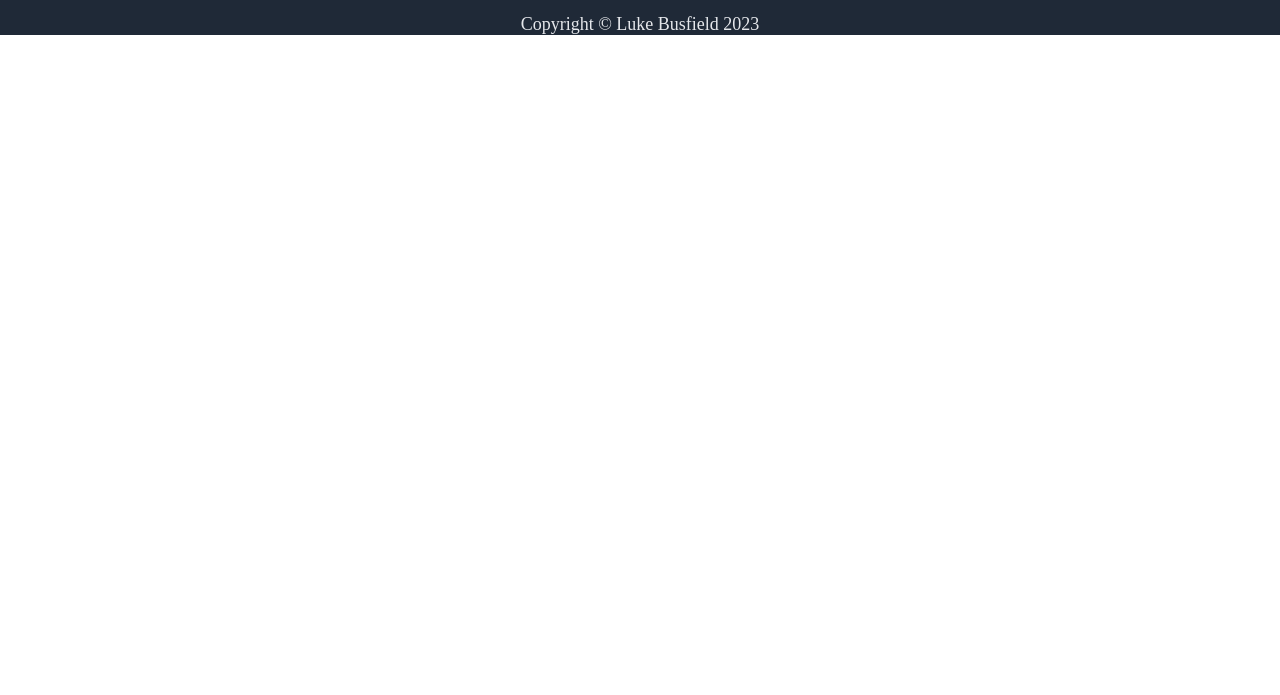
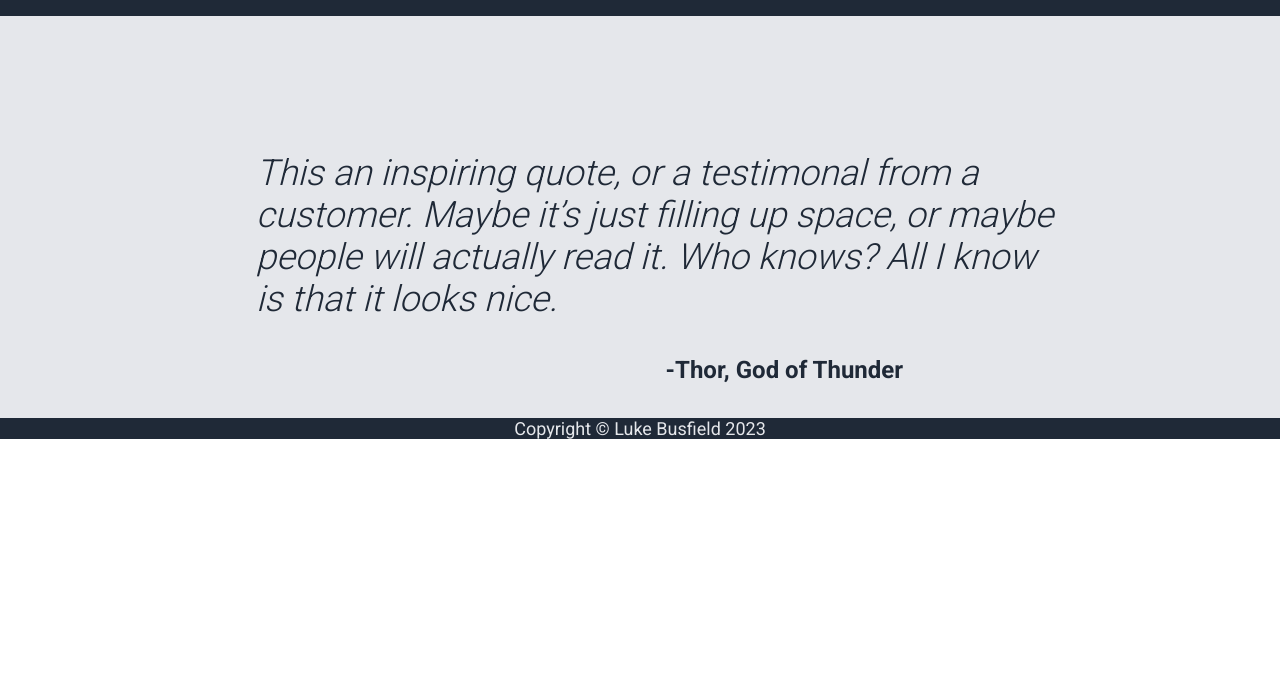
Before and after one commit to LukeBusfield/landing-page, a plain HTML site: page index.html in a window 1280 px wide. Shown: the part 105-800 px from the top of the page. Drawn offline with Linux system fonts and the light colour scheme.

Commit message:
Quote added

```diff
--- a/index.html
+++ b/index.html
@@ -6,6 +6,7 @@
     <meta name="viewport" content="width=device-width, initial-scale=1.0">
     <title>Landing Page</title>
     <link rel="stylesheet" type="text/css" href="style.css">
+    <link rel="stylesheet" href="https://fonts.googleapis.com/css2?family=Roboto:wght@300;400;500;700&display=swap">
 </head>
 <body>
     <div id="header"><h1>Header Logo</h1>
@@ -15,6 +16,14 @@
             <h2 class="headerLinks">header link three</h2>
         </div>
     </div>
+    <div id="quote">
+        <p>This an inspiring quote, or a testimonal from a <br>customer.
+            Maybe it’s just filling up space,
+             or maybe<br> people will actually read it.
+             Who knows? All I know<br> is that it looks nice.</p>
+        </p>
+        <p id="signature">-Thor, God of Thunder</p>
+    </div>
     <div id="footer">Copyright © Luke Busfield 2023</div>
 </body>
 </html>
--- a/style.css
+++ b/style.css
@@ -15,6 +15,22 @@
 .headerLinks{
     padding: 20px;
 }
+#quote{
+    padding-top: 100px;
+    padding-bottom: 10px;
+    padding-left: 20%;
+    background-color: #E5E7EB;
+    color: #1F2937;
+    font-size: 36px;
+    font-weight: lighter;
+    font-style: italic;
+}
+#signature{
+    font-style: normal;
+    font-weight: bold;
+    margin-left: 40%;
+    font-size: 24px;
+}
 #footer{
     background-color: #1F2937;
     color: #E5E7EB;
@@ -24,4 +40,5 @@
 body{
     margin: 0;
     padding: 0;
+    font-family: Roboto, Arial;
 }
```
